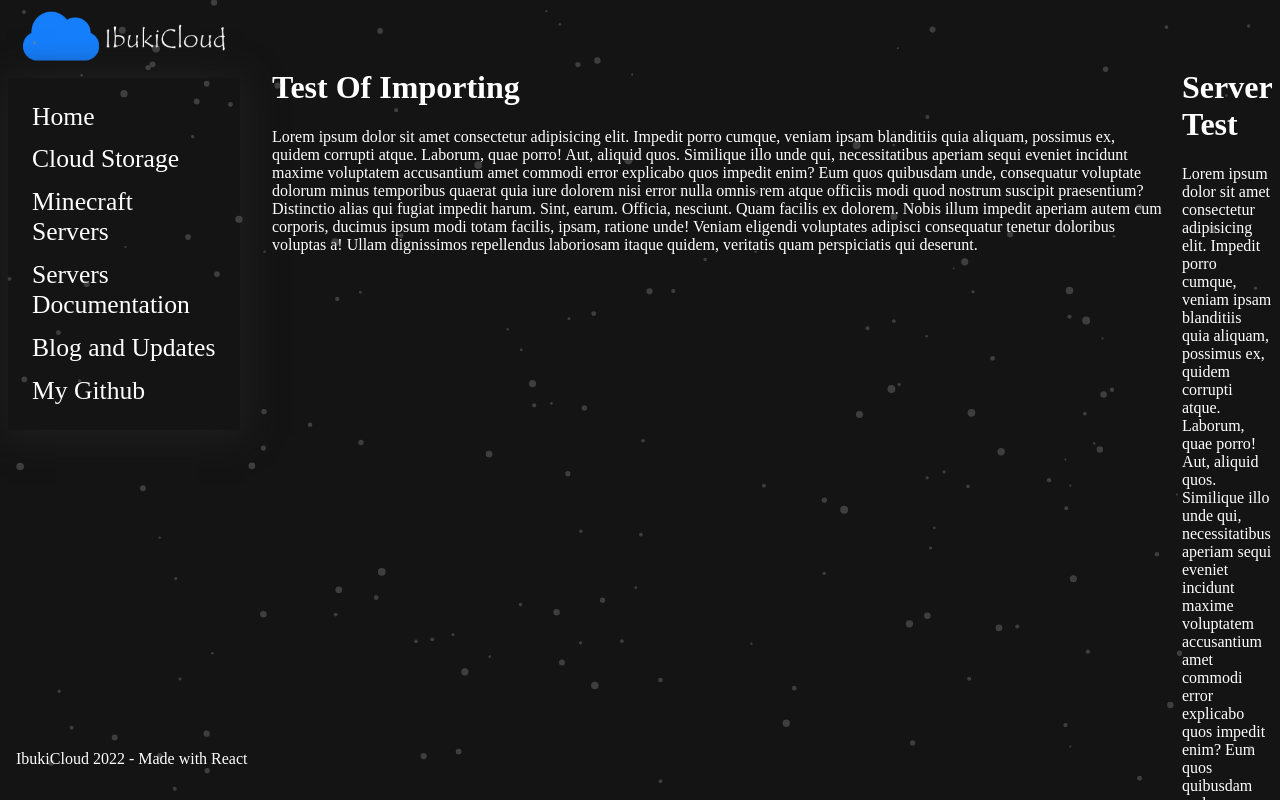
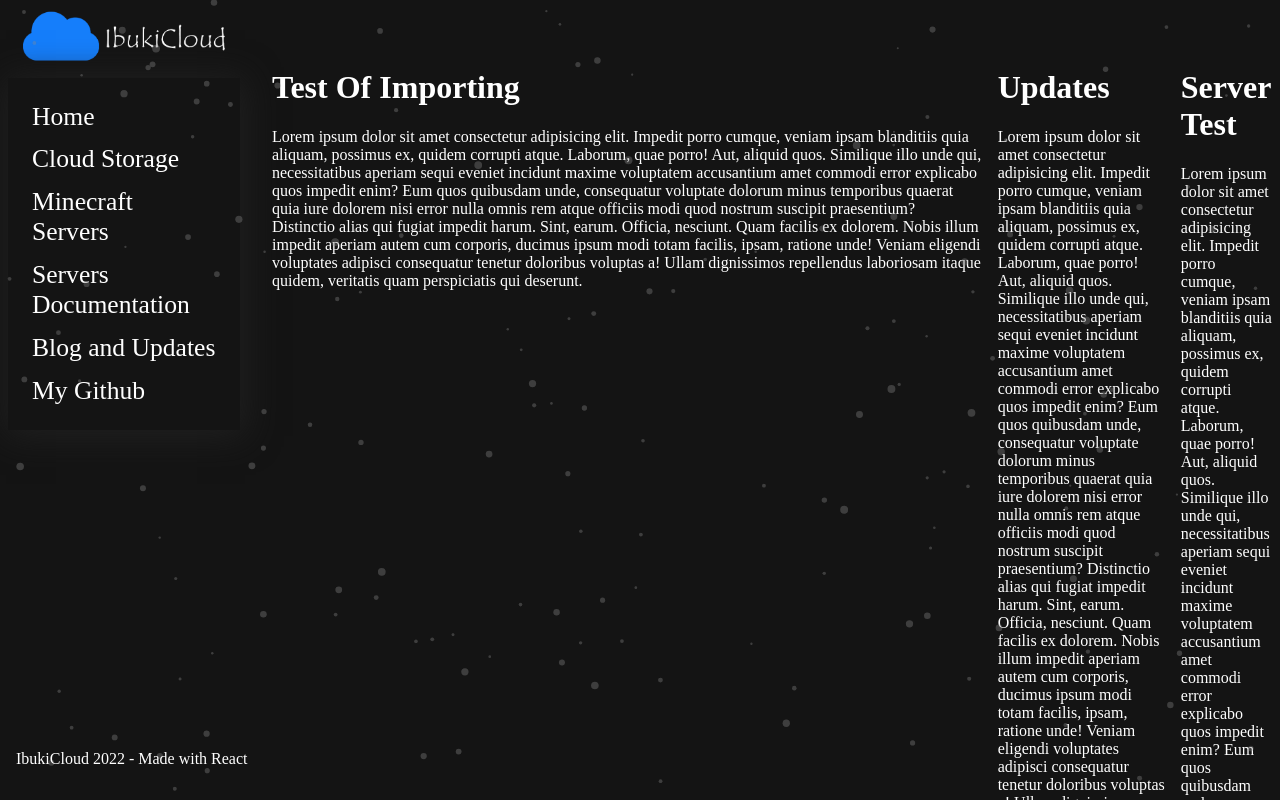
Before and after one commit to luizantoniofx/ibukicloud-mainwebsite, a React (Create React App) app: page / in a window 1280 px wide. Shown: the top 800 px of the page. Built offline with nearby package versions, Linux system fonts and the light colour scheme.

Commit message:
Added new block for "Updates" and styling was made for it.

```diff
--- a/src/UpdatesPath/UpdatesPath.css
+++ b/src/UpdatesPath/UpdatesPath.css
@@ -0,0 +1,3 @@
+.default-up {
+    color: #ffffff;
+}
--- a/src/UpdatesPath/UpdatesPath.jsx
+++ b/src/UpdatesPath/UpdatesPath.jsx
@@ -0,0 +1,14 @@
+import React from 'react'
+import './UpdatesPath.css'
+export default () => {
+    return (
+        <div className='default-up'>
+            <h1>Updates</h1>
+            <Lorem/>
+        </div>
+    )
+}
+
+const Lorem = () =>{
+    return <p>Lorem ipsum dolor sit amet consectetur adipisicing elit. Impedit porro cumque, veniam ipsam blanditiis quia aliquam, possimus ex, quidem corrupti atque. Laborum, quae porro! Aut, aliquid quos. Similique illo unde qui, necessitatibus aperiam sequi eveniet incidunt maxime voluptatem accusantium amet commodi error explicabo quos impedit enim? Eum quos quibusdam unde, consequatur voluptate dolorum minus temporibus quaerat quia iure dolorem nisi error nulla omnis rem atque officiis modi quod nostrum suscipit praesentium? Distinctio alias qui fugiat impedit harum. Sint, earum. Officia, nesciunt. Quam facilis ex dolorem. Nobis illum impedit aperiam autem cum corporis, ducimus ipsum modi totam facilis, ipsam, ratione unde! Veniam eligendi voluptates adipisci consequatur tenetur doloribus voluptas a! Ullam dignissimos repellendus laboriosam itaque quidem, veritatis quam perspiciatis qui deserunt.</p>;
+    };
--- a/src/app.css
+++ b/src/app.css
@@ -23,7 +23,13 @@
 .servers {
     margin-left: 1em;
     margin-top: 2.5em;
-    flex: 40%;
+    flex: 60%;
+}
+
+.updates {
+    margin-top: 2.5em;
+    flex: 110%;
+    margin-left: 1em;
 }
 
 .ParticlesD {
--- a/src/app.jsx
+++ b/src/app.jsx
@@ -4,7 +4,8 @@ import MenuBar from './MenuBar/MenuBar'
 import BodyDefault from './BodyDefault/BodyDefault'
 import ServerStatus from './ServerStatus/ServerStatus'
 import Footer from './Footer/Footer'
-import Particles from "react-tsparticles";
+import Particles from "react-tsparticles"
+import UpdatesPath from './UpdatesPath/UpdatesPath'
 
 const App = () => {
     return (
@@ -21,11 +22,13 @@ const App = () => {
         <main className="defaultpg">
             <BodyDefault/>
         </main>
+        <div className='updates'>
+                <UpdatesPath/>
+            </div>
 
             <div className='servers'>
                 <ServerStatus/>
             </div>
-
             <div className='footer'>
                 <Footer/>
             </div>
```
